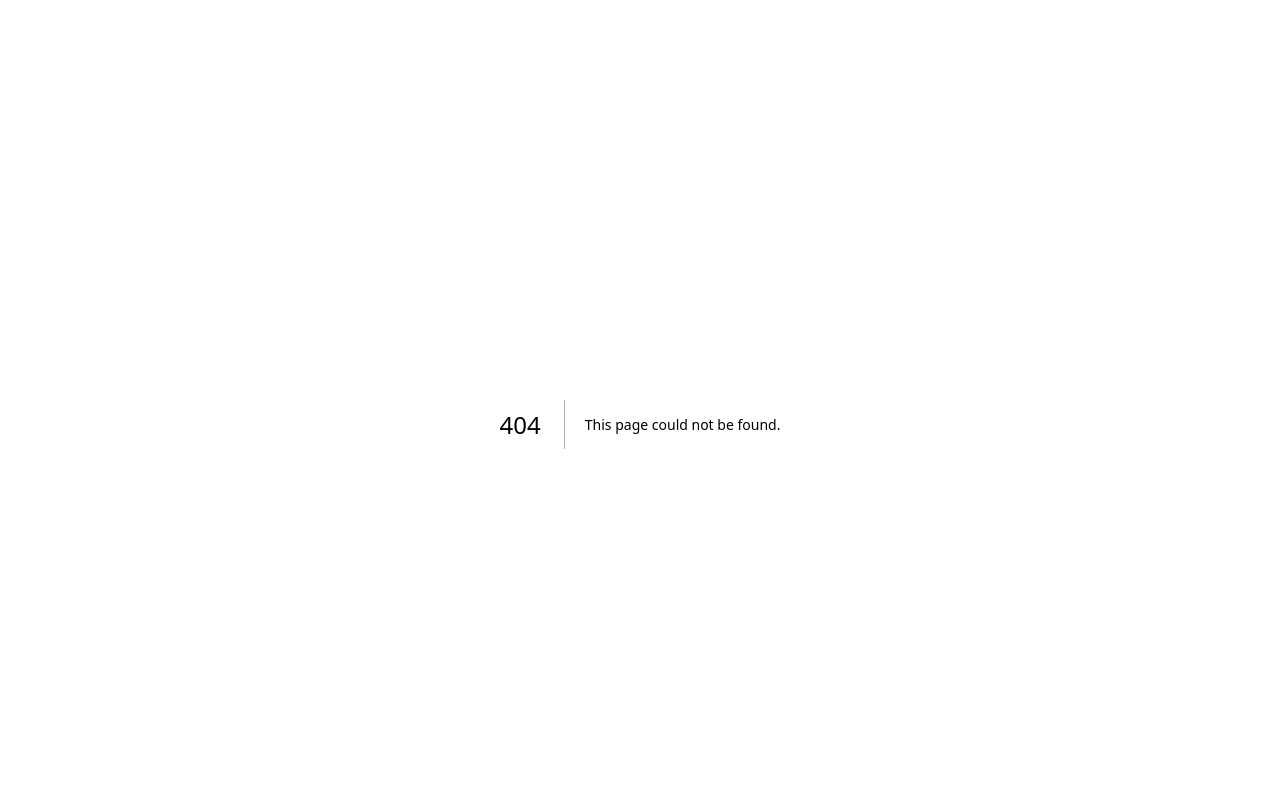
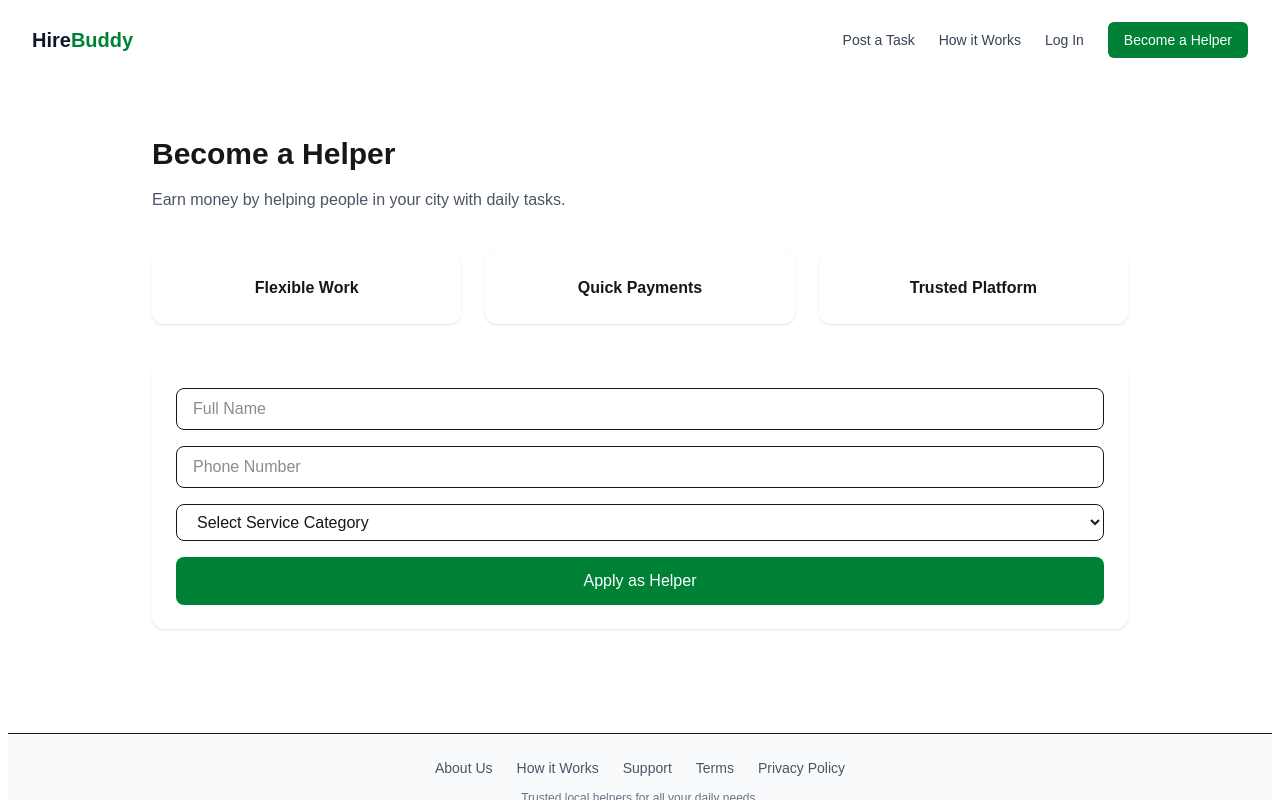
Before and after one commit to priyanandrai/hirebuddy, a Next.js app in the folder webapp/: page /become-a-helper in a window 1280 px wide. Before the commit this address had no page. Built offline with nearby package versions, Linux system fonts and the light colour scheme.

Commit message:
added some pages

```diff
--- /dev/null
+++ b/webapp/app/become-a-helper/page.js
@@ -0,0 +1,59 @@
+import Footer from "../components/layout/Footer";
+import Header from "../components/layout/Header";
+
+export default function BecomeHelperPage() {
+  return (
+    <>
+      <Header />
+
+      <main className="max-w-5xl mx-auto px-6 py-16">
+        <h1 className="text-3xl font-bold mb-4">
+          Become a Helper
+        </h1>
+        <p className="text-gray-600 mb-10">
+          Earn money by helping people in your city with daily tasks.
+        </p>
+
+        <div className="grid grid-cols-1 md:grid-cols-3 gap-6 mb-10">
+          {[
+            "Flexible Work",
+            "Quick Payments",
+            "Trusted Platform",
+          ].map((benefit) => (
+            <div
+              key={benefit}
+              className="bg-white p-6 rounded-xl shadow-sm text-center"
+            >
+              <h3 className="font-semibold">{benefit}</h3>
+            </div>
+          ))}
+        </div>
+
+        <form className="bg-white p-6 rounded-xl shadow-sm space-y-4">
+          <input
+            placeholder="Full Name"
+            className="w-full border rounded-lg px-4 py-2"
+          />
+
+          <input
+            placeholder="Phone Number"
+            className="w-full border rounded-lg px-4 py-2"
+          />
+
+          <select className="w-full border rounded-lg px-4 py-2">
+            <option>Select Service Category</option>
+            <option>Shopping</option>
+            <option>Driving</option>
+            <option>Health Assistance</option>
+          </select>
+
+          <button className="w-full bg-green-700 text-white py-3 rounded-lg font-medium">
+            Apply as Helper
+          </button>
+        </form>
+      </main>
+
+      <Footer />
+    </>
+  );
+}
--- a/webapp/app/components/layout/Header.js
+++ b/webapp/app/components/layout/Header.js
@@ -32,17 +32,17 @@ export default function Header() {
 
         {/* Desktop Nav */}
         <nav className="hidden md:flex items-center gap-6 text-sm font-medium text-gray-700">
-          <Link href="#" className="hover:text-black">
+          <Link href="/post-task" className="hover:text-black">
             Post a Task
           </Link>
-          <Link href="#" className="hover:text-black">
+          <Link href="/how-it-works" className="hover:text-black">
             How it Works
           </Link>
-          <Link href="#" className="hover:text-black">
+          <Link href="/login" className="hover:text-black">
             Log In
           </Link>
           <Link
-            href="#"
+            href="/become-a-helper"
             className="px-4 py-2 bg-green-700 text-white rounded-md hover:bg-green-800"
           >
             Become a Helper
--- /dev/null
+++ b/webapp/app/how-it-works/page.js
@@ -0,0 +1,48 @@
+import Footer from "../components/layout/Footer";
+import Header from "../components/layout/Header";
+
+export default function HowItWorksPage() {
+  const steps = [
+    {
+      title: "Post a Task",
+      desc: "Describe what you need and set your budget.",
+    },
+    {
+      title: "Get Matched",
+      desc: "Trusted local helpers apply for your task.",
+    },
+    {
+      title: "Get It Done",
+      desc: "Choose a helper and get your task completed.",
+    },
+  ];
+
+  return (
+    <>
+      <Header />
+
+      <main className="max-w-6xl mx-auto px-6 py-16">
+        <h1 className="text-3xl font-bold text-center mb-12">
+          How HireBuddy Works
+        </h1>
+
+        <div className="grid grid-cols-1 md:grid-cols-3 gap-8">
+          {steps.map((step, i) => (
+            <div
+              key={i}
+              className="bg-white p-6 rounded-xl shadow-sm text-center"
+            >
+              <div className="h-12 w-12 mx-auto rounded-full bg-green-100 text-green-700 flex items-center justify-center font-bold mb-4">
+                {i + 1}
+              </div>
+              <h3 className="font-semibold mb-2">{step.title}</h3>
+              <p className="text-gray-600 text-sm">{step.desc}</p>
+            </div>
+          ))}
+        </div>
+      </main>
+
+      <Footer />
+    </>
+  );
+}
--- a/webapp/app/layout.js
+++ b/webapp/app/layout.js
@@ -4,7 +4,7 @@ import "./globals.css";
 
 export const metadata = {
   title: "HireBuddy",
-  description: "Hirebuddy app ",
+  description: "Hirebuddy app: Help for daily life ",
 };
 
 export default function RootLayout({ children }) {
@@ -15,7 +15,7 @@ export default function RootLayout({ children }) {
           {/* <Sidebar /> */}
           <div className="flex flex-col flex-1">
             {/* <Header /> */}
-            <main className="p-6 overflow-y-auto">{children}</main>
+            <main className="p-2 overflow-y-auto">{children}</main>
           </div>
         </div>
       </body>
--- /dev/null
+++ b/webapp/app/login/page.js
@@ -0,0 +1,40 @@
+import Footer from "../components/layout/Footer";
+import Header from "../components/layout/Header";
+
+export default function LoginPage() {
+  return (
+    <>
+      <Header />
+
+      <main className="min-h-[70vh] flex items-center justify-center px-6">
+        <div className="w-full max-w-md bg-white p-6 rounded-xl shadow-sm">
+          <h1 className="text-2xl font-bold mb-4">Log In</h1>
+
+          <input
+            placeholder="Email or Phone"
+            className="w-full border rounded-lg px-4 py-2 mb-3"
+          />
+
+          <input
+            type="password"
+            placeholder="Password"
+            className="w-full border rounded-lg px-4 py-2 mb-4"
+          />
+
+          <button className="w-full bg-green-700 text-white py-3 rounded-lg font-medium">
+            Log In
+          </button>
+
+          <p className="text-sm text-center text-gray-600 mt-4">
+            Don’t have an account?{" "}
+            <span className="text-green-700 font-medium cursor-pointer">
+              Sign up
+            </span>
+          </p>
+        </div>
+      </main>
+
+      <Footer />
+    </>
+  );
+}
--- /dev/null
+++ b/webapp/app/post-task/page.js
@@ -0,0 +1,48 @@
+import Footer from "../components/layout/Footer";
+import Header from "../components/layout/Header";
+
+
+export default function PostTaskPage() {
+  return (
+    <>
+      <Header />
+
+      <main className="max-w-4xl mx-auto px-6 py-16">
+        <h1 className="text-3xl font-bold text-gray-900 mb-4">
+          Post a Task
+        </h1>
+        <p className="text-gray-600 mb-8">
+          Tell us what you need done and we’ll connect you with trusted helpers.
+        </p>
+
+        <form className="bg-white p-6 rounded-xl shadow-sm space-y-4">
+          <input
+            placeholder="Task title"
+            className="w-full border rounded-lg px-4 py-2"
+          />
+
+          <textarea
+            placeholder="Describe your task"
+            className="w-full border rounded-lg px-4 py-2 h-28"
+          />
+
+          <input
+            placeholder="Location / Pin Code"
+            className="w-full border rounded-lg px-4 py-2"
+          />
+
+          <input
+            placeholder="Budget (₹)"
+            className="w-full border rounded-lg px-4 py-2"
+          />
+
+          <button className="w-full bg-blue-600 text-white py-3 rounded-lg font-medium">
+            Post Task
+          </button>
+        </form>
+      </main>
+
+      <Footer />
+    </>
+  );
+}
```
